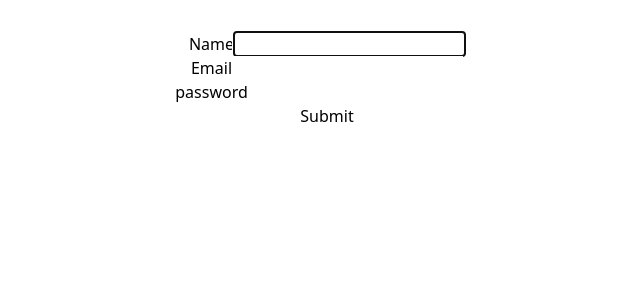
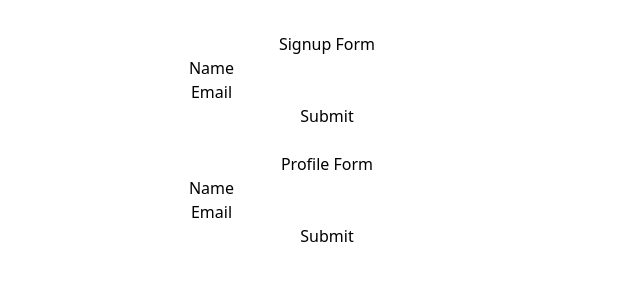
Before and after one commit to farihapromi/react-form-submit, a React (Vite) app: page / in a window 1280 px wide. Shown: the top 300 px of the page, without its empty margins (313-953 px from the left). Built offline with nearby package versions, Linux system fonts and the light colour scheme.

Commit message:
Add resuable form using props

```diff
--- a/src/App.jsx
+++ b/src/App.jsx
@@ -5,15 +5,28 @@ import './App.css'
 import SimpleForm from './components/SimpleForm/SimpleForm'
 import StateFullForm from './components/StateFullForm/StateFullForm'
 import RefForm from './components/RefForm/RefForm'
+import CustomHook from './components/CustomHook/CustomHook'
+import Reusable from './components/Resuable/ReusableForm'
 
 function App() {
-  const [count, setCount] = useState(0)
+  const handleSignUp=data=>{
+    console.log('data of signup',data)
+
+  }
+  const handleProfile=data=>{
+    console.log('data of profile',data)
+
+  }
 
   return (
     <>
     {/* <SimpleForm/> */}
      {/* <StateFullForm/> */}
-     <RefForm/>
+     {/* <RefForm/> */}
+     {/* <CustomHook/> */}
+     <Reusable formTitle={'Signup Form'} handleSubmit={handleSignUp}/>
+     <br />
+        <Reusable formTitle={'Profile Form'} handleSubmit={handleProfile}/>
     </>
   )
 }
--- a/src/__from__.js
+++ b/src/__from__.js
@@ -18,5 +18,7 @@
 
      3.Controlled Element: One Object holding all the input field
      4.Uncontrolled element:useRef to create a reference to the element and acces by using like :nameref.current.value
+     5.use hook to handle submit,states and error.example reacxt hook form
+     6.reusabale component
  *
  */
--- a/src/components/CustomHook/CustomHook.jsx
+++ b/src/components/CustomHook/CustomHook.jsx
@@ -1,8 +1,20 @@
 import React from 'react'
 
 const CustomHook = () => {
+    const handleSubmit=e=>{
+        e.preventDefault()
+    }
   return (
     <div>
+        <form onSubmit={handleSubmit}>
+        <label htmlFor="">Name</label>
+        <input type="text" name="name" id="" />
+        <br />
+        <label htmlFor="">Email</label>
+              <input type="email" name="email" id="" />
+        <br />
+      <input type="submit" value="Submit" />
+      </form>
 
     </div>
   )
--- /dev/null
+++ b/src/components/Resuable/ReusableForm.jsx
@@ -0,0 +1,30 @@
+import React from 'react'
+
+const Reusable = ({formTitle,handleSubmit}) => {
+     const handleLocalSubmit=e=>{
+        e.preventDefault()
+        const data={
+          name:e.target.name.value,
+          email:e.target.email.value
+        }
+        handleSubmit(data)
+
+    }
+  return (
+    <div>
+
+      <h1>{formTitle}</h1>
+      <form onSubmit={ handleLocalSubmit}>
+        <label htmlFor="">Name</label>
+        <input type="text" name="name" id="" />
+        <br />
+        <label htmlFor="">Email</label>
+              <input type="text" name="email" id="" />
+        <br />
+      <input type="submit" value="Submit" />
+      </form>
+    </div>
+  )
+}
+
+export default Reusable
```
